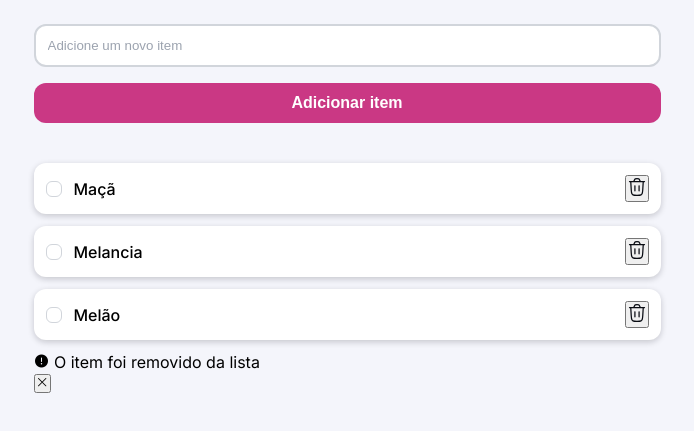
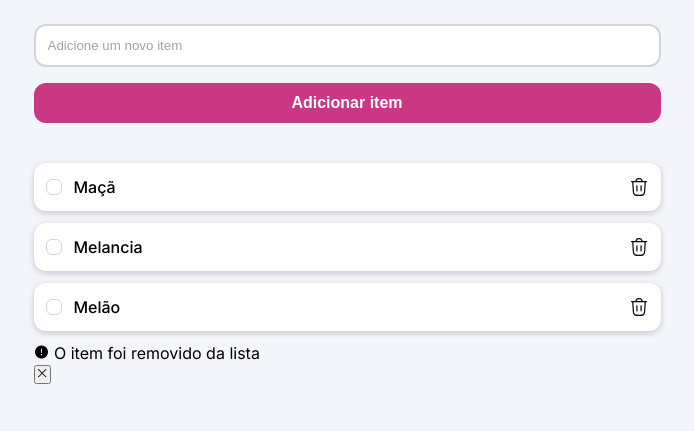
Before and after one commit to AnaClaraBotelho/quicklist, a plain HTML site: page index.html in a window 1280 px wide. Shown: the part 185-616 px from the top of the page, without its empty margins (293-987 px from the left). Drawn offline with nearby package versions, Linux system fonts and the light colour scheme.

Commit message:
últimas estilizações da section.list

```diff
--- a/style.css
+++ b/style.css
@@ -150,5 +150,22 @@ main {
                 text-decoration: line-through;
             }
         }
+
+        button {
+            background: none;
+            border: none;
+            display: flex;
+            align-items: center;
+            cursor: pointer;
+
+            img {
+                width: 1.6;
+                opacity: 0.7rem;
+            }
+        }
+
+        label {
+            cursor: pointer;
+        }
     }
 }
```
